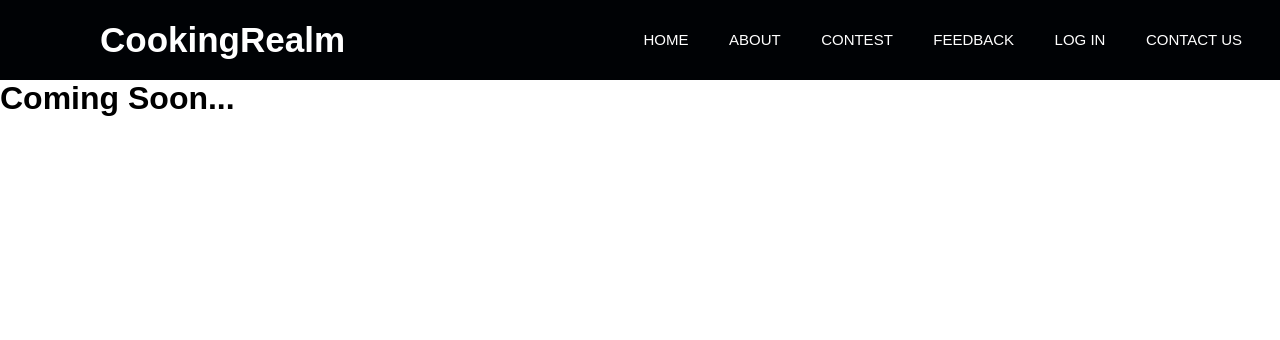
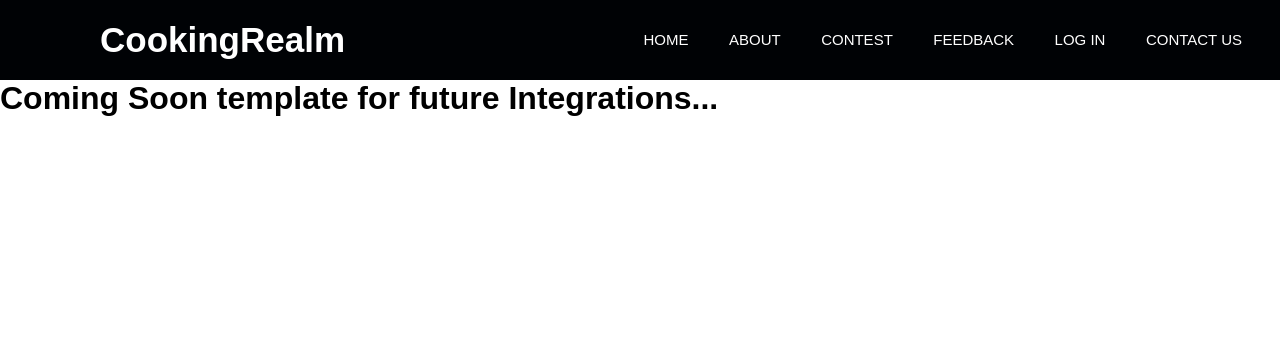
Before and after one commit to KaziRamisaRifa/Coocking-Relam-Web-Development-Project, a PHP site: page /coming_soon.php in a window 1280 px wide. Shown: the top 340 px of the page. Run offline with PHP 8.4, Linux system fonts and the light colour scheme.

Commit message:
Update coming_soon.php

```diff
--- a/Cooking Realm Project/coming_soon.php
+++ b/Cooking Realm Project/coming_soon.php
@@ -17,7 +17,7 @@ include 'connection.php';
       <?php include 'header.php';?>
     </header>
 
-        <h1>Coming Soon...</h1>
+        <h1>Coming Soon template for future Integrations...</h1>
 
       </div>
     </div>
```
